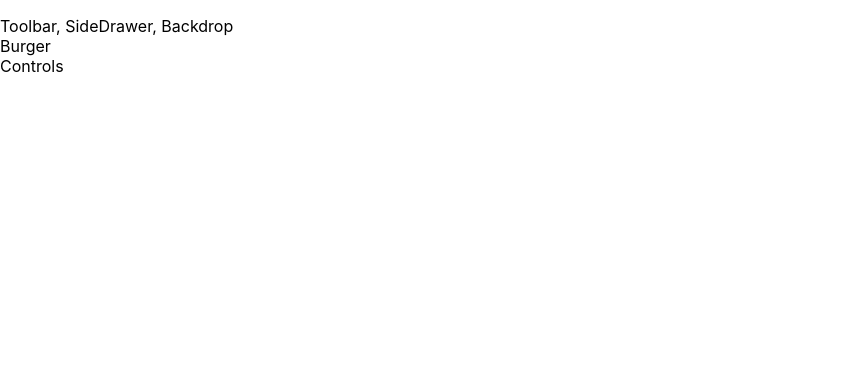
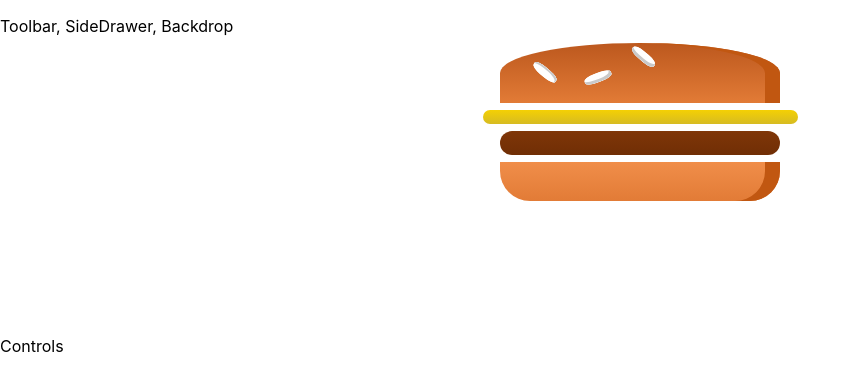
Before and after one commit to PatrickBoyn/BurgerBuilder, a React (Create React App) app: page / in a window 1280 px wide. Shown: the top 390 px of the page, without its empty margins (0-861 px from the left). Built offline with nearby package versions, Linux system fonts and the light colour scheme.

Commit message:
Added the Burger import.

```diff
--- a/src/containers/BurgerBuilder/BurgerBuilder.tsx
+++ b/src/containers/BurgerBuilder/BurgerBuilder.tsx
@@ -1,11 +1,11 @@
 import React, {Component} from "react";
 import Auxillary from '../../hoc/Auxillary';
-
+import Burger from '../../components/Burger/Burger'
 class BurgerBuilder extends Component{
     render(): React.ReactElement<any, string > {
         return (
             <Auxillary>
-                <div>Burger</div>
+                <Burger/>
                 <div>Controls</div>
             </Auxillary>
         );
```
